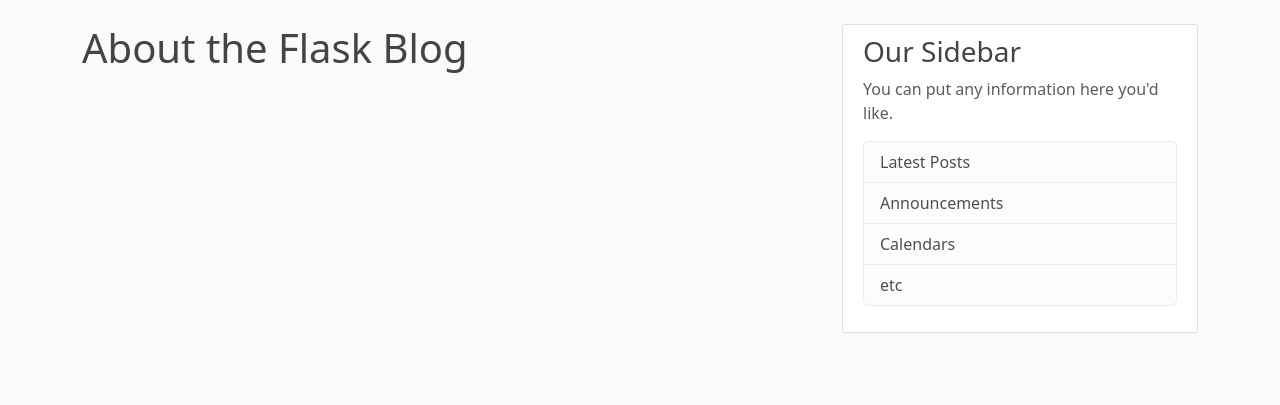
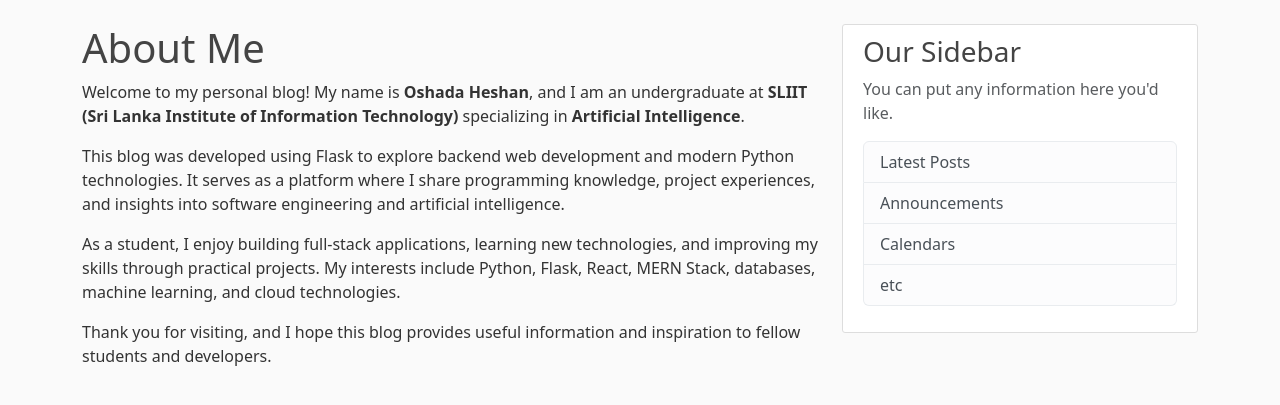
Before and after one commit to oshada-heshan/flask-blog, a Flask app: page /about in a window 1280 px wide. Shown: the part 56-461 px from the top of the page. Run offline with Flask 3, Linux system fonts and the light colour scheme.

Commit message:
Upadte about page

```diff
--- a/flaskblog/templates/about.html
+++ b/flaskblog/templates/about.html
@@ -1,4 +1,30 @@
 {% extends "layout.html" %}
 {% block content %}
-    <h1>About the Flask Blog</h1>
+    <h1>About Me</h1>
+
+        <p>
+            Welcome to my personal blog! My name is <strong>Oshada Heshan</strong>,
+            and I am an undergraduate at
+            <strong>SLIIT (Sri Lanka Institute of Information Technology)</strong>
+            specializing in <strong>Artificial Intelligence</strong>.
+        </p>
+
+        <p>
+            This blog was developed using Flask to explore backend web development
+            and modern Python technologies. It serves as a platform where I share
+            programming knowledge, project experiences, and insights into software
+            engineering and artificial intelligence.
+        </p>
+
+        <p>
+            As a student, I enjoy building full-stack applications, learning new
+            technologies, and improving my skills through practical projects.
+            My interests include Python, Flask, React, MERN Stack, databases,
+            machine learning, and cloud technologies.
+        </p>
+
+        <p>
+            Thank you for visiting, and I hope this blog provides useful information
+            and inspiration to fellow students and developers.
+        </p>
 {% endblock content %}
```
